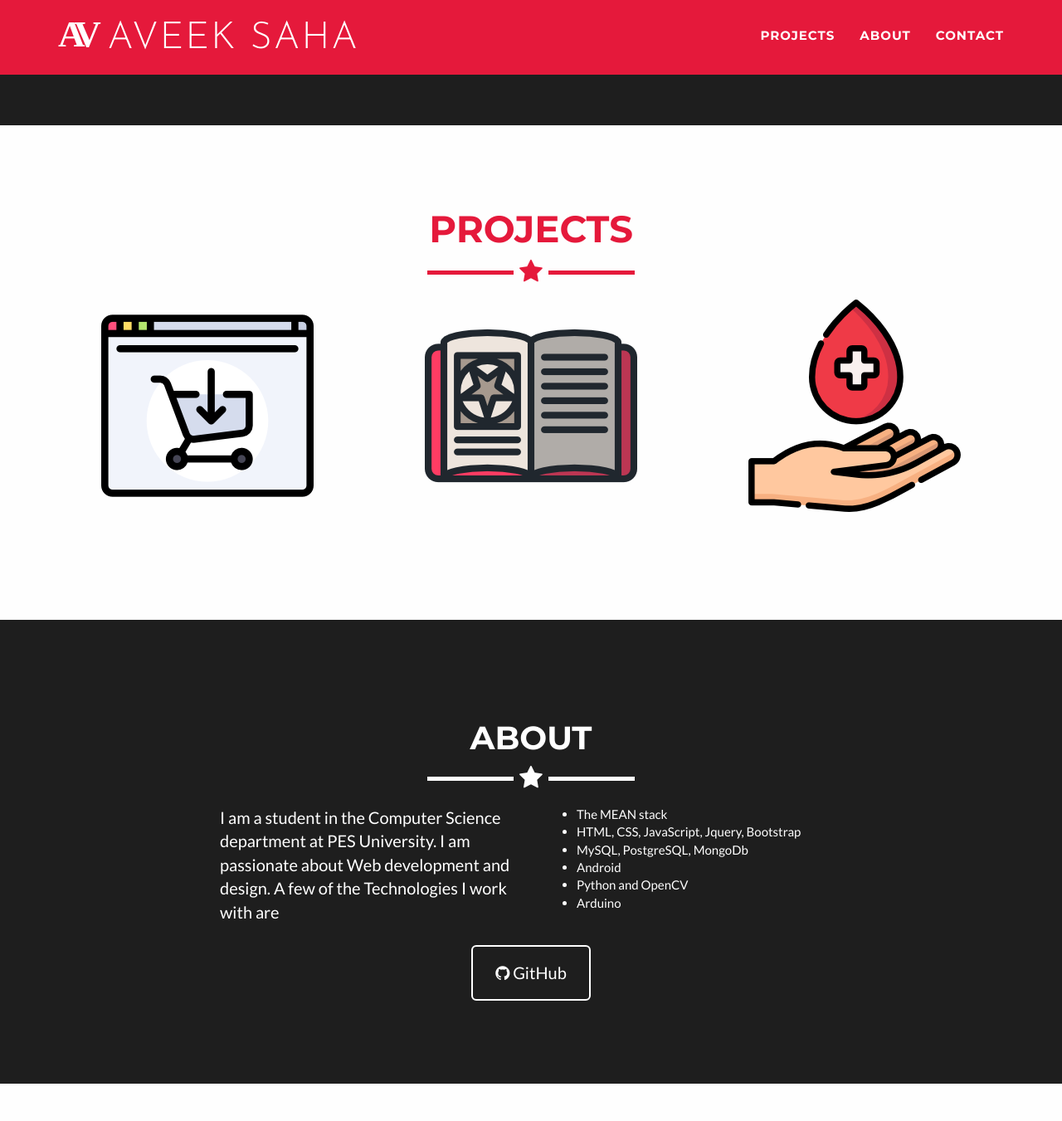
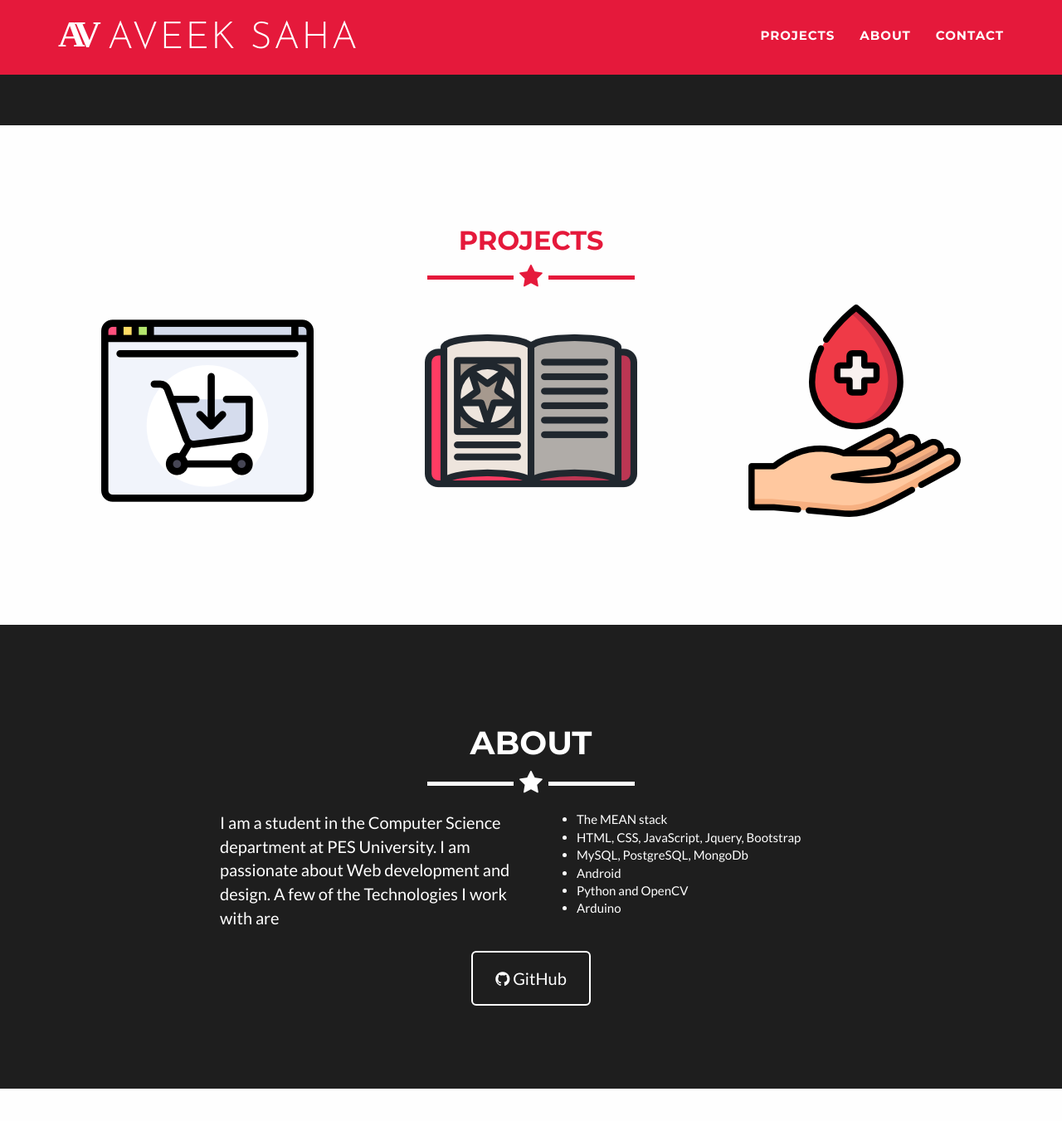
Before and after one commit to Aveek-Saha/Aveek-Saha.github.io, a Jekyll site: the page built from index.html, in a window 1280 px wide and 1400 px high, scrolled down 624 px. Shown: the top 1351 px of the window at 83% size. Built offline with Jekyll 4.4.1, drawn with Linux system fonts in a browser that asks for light colours; some web fonts are replaced.

Commit message:
Update main.css

```diff
--- a/_includes/css/main.css
+++ b/_includes/css/main.css
@@ -203,7 +203,7 @@ section {
     padding: 100px 0;
 }
 
-section h2 {
+section h1 h2 {
     margin: 0;
     font-size: 3em;
 }
@@ -437,7 +437,7 @@ footer .footer-below {
     box-shadow: none;
 }
 
-.portfolio-modal .modal-content h2 {
+.portfolio-modal .modal-content h2 h1 {
     margin: 0;
     font-size: 3em;
 }
```
